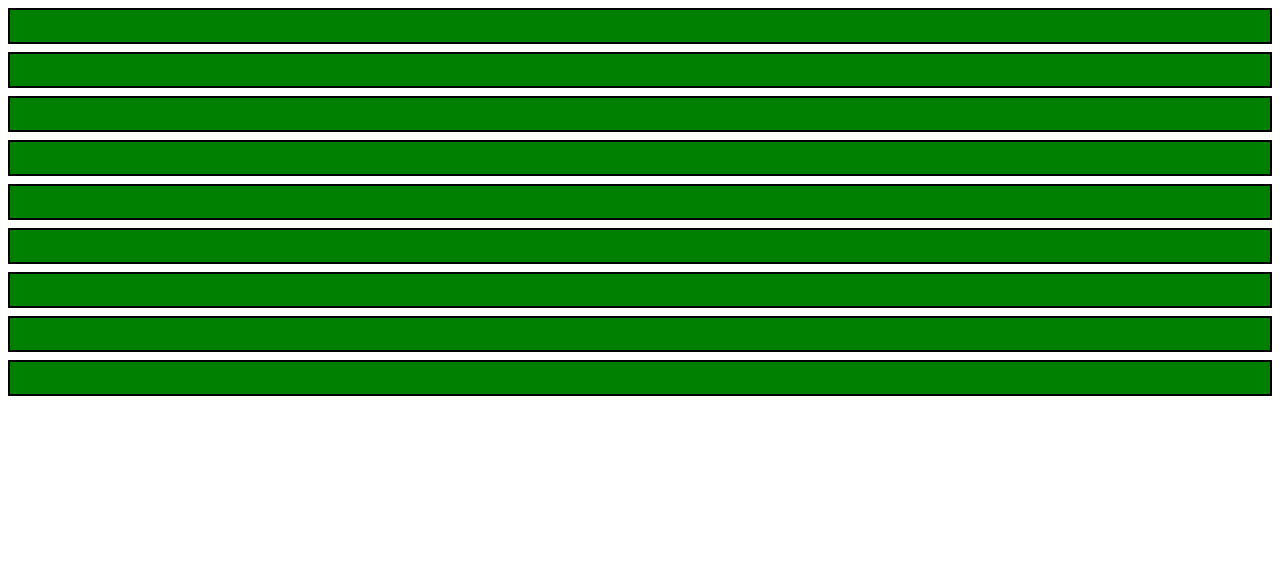
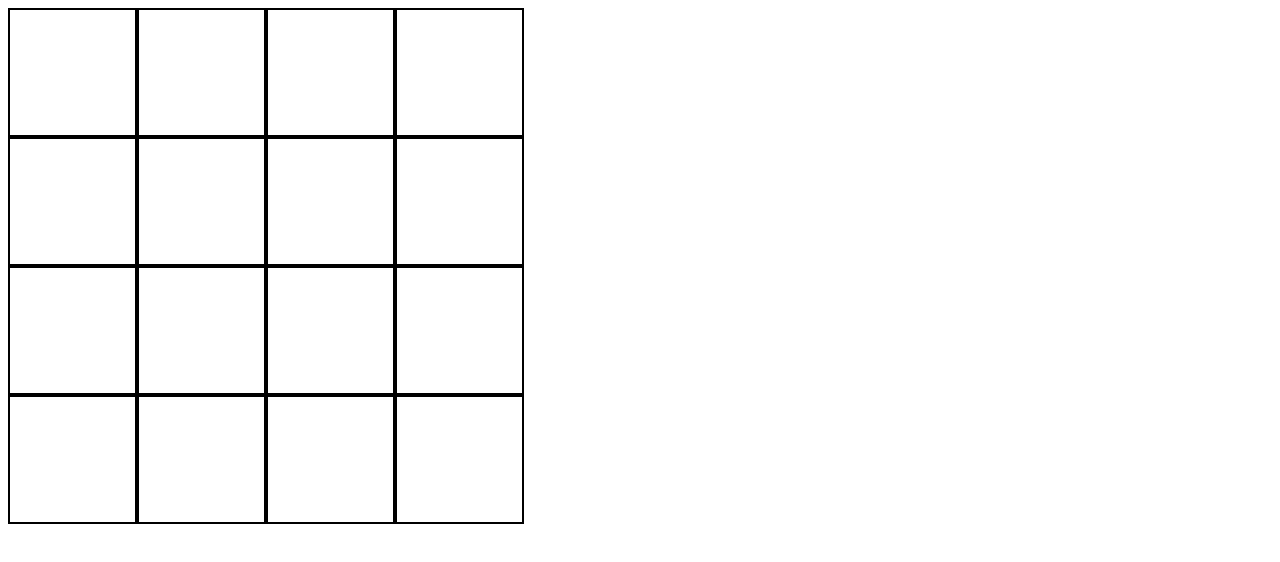
Before and after one commit to LegoTrip/SnakesAndLadderd, a plain HTML site: page build a board test/index.html in a window 1280 px wide. Drawn offline with Linux system fonts and the light colour scheme.

Commit message:
Building the board: working squares populating

```diff
--- a/build a board test/index.html
+++ b/build a board test/index.html
@@ -3,14 +3,23 @@
 
 <style>
 .bordered {
-    border: 2px solid #000;
+
     height: 2em;
     margin: 0 0 0.5em 0;
+}
+.block {
+  border: 2px solid #000;
+  width: 125px;
+  height: 125px;
+  float: left;
 }
 </style>
 </head>
 <body>
 
+  <div id="board-wrapper">
+
+  </div>
 <script src="js/js.js"></script>
 </body>
 </html>
--- a/build a board test/js/js.js
+++ b/build a board test/js/js.js
@@ -1,15 +1,19 @@
 
-  alert("hello");
-  var numOfWindows = 9;
+
+var numOfRows = 4;
+var numOfColumns = numOfRows;
+
+document.getElementById('board-wrapper').style.width = ( numOfRows * 129)+'px';
 
 var arrayDiv = new Array();
-for (var i = 0; i < numOfWindows; i++) {
+
+for (var j = 0; j < numOfColumns; j++) {
+  for (var i = 0; i < numOfRows; i++) {
     arrayDiv[i] = document.createElement('div');
     arrayDiv[i].id = 'block' + i;
-    arrayDiv[i].style.backgroundColor = 'green';
-    arrayDiv[i].className = 'block' + i;
+    arrayDiv[i].className = 'block';
 
-    arrayDiv[i].className = 'bordered';
-
-    document.body.appendChild(arrayDiv[i]);
+    document.getElementById('board-wrapper').appendChild(arrayDiv[i]);
+  }
+  document.getElementById('board-wrapper').appendChild(arrayDiv[j]);
 }
```
